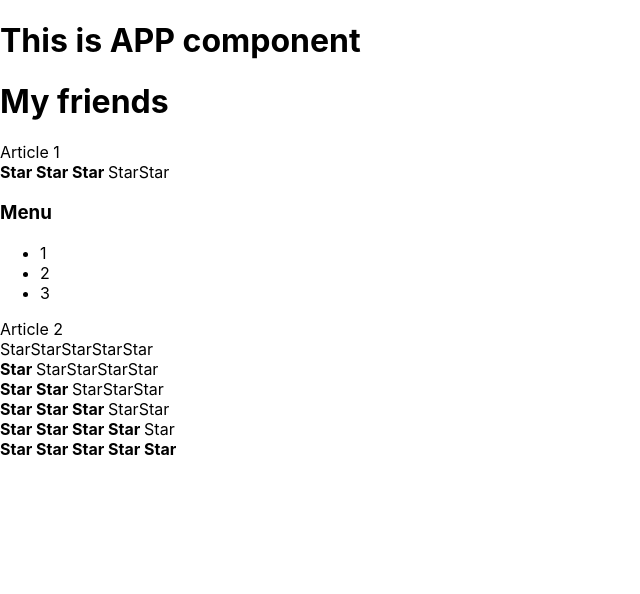
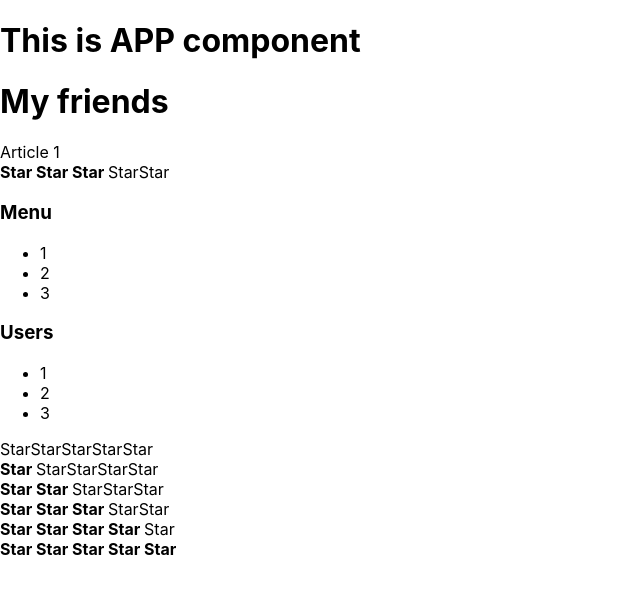
Before and after one commit to Eshka666/React-Kabzda, a React (Create React App) app: page / in a window 1280 px wide. Shown: the top 594 px of the page, without its empty margins (0-640 px from the left). Built offline with nearby package versions, Linux system fonts and the light colour scheme.

Commit message:
feat: 4 lesson

```diff
--- a/src/App.tsx
+++ b/src/App.tsx
@@ -9,8 +9,8 @@
       <PageTitle title={"My friends"} />
       Article 1
       <Rating value={3} />
-      <Accordion />
-      Article 2
+      <Accordion titleValue={"Menu"} />
+      <Accordion titleValue={"Users"} />
       <Rating value={0} />
       <Rating value={1} />
       <Rating value={2} />
@@ -21,10 +21,11 @@
   );
 }
 
-const Variable = 123;
-console.log(Variable);
+type PageTitlePropsType = {
+  title: string;
+};
 
-function PageTitle(props: any) {
+function PageTitle(props: PageTitlePropsType) {
   return <h1>{props.title}</h1>;
 }
 
--- a/src/components/Accordion/Accordion.tsx
+++ b/src/components/Accordion/Accordion.tsx
@@ -1,14 +1,23 @@
-export function Accordion() {
+type AccordionPropsType = {
+  titleValue: string;
+};
+
+export function Accordion(props: AccordionPropsType) {
   return (
     <>
-      <AccordionTitle />
+      <AccordionTitle title={props.titleValue} />
       <AccordionBody />
     </>
   );
 }
 
-function AccordionTitle() {
-  return <h3>Menu</h3>;
+type AccordionTitlePropsType = {
+  title: string;
+};
+
+function AccordionTitle(props: AccordionTitlePropsType) {
+  debugger;
+  return <h3>{props.title}</h3>;
 }
 
 function AccordionBody() {
--- a/src/components/Rating/Rating.tsx
+++ b/src/components/Rating/Rating.tsx
@@ -1,4 +1,8 @@
-export function Rating(props: any) {
+type RatingPropsType = {
+  value: 0 | 1 | 2 | 3 | 4 | 5;
+};
+
+export function Rating(props: RatingPropsType) {
   if (props.value === 1) {
     return (
       <div>
@@ -65,7 +69,11 @@
   );
 }
 
-function Star(props: any) {
+type StarPropsType = {
+  selected: boolean;
+};
+
+function Star(props: StarPropsType) {
   console.log("Star rendered");
   if (props.selected === true) {
     return (
```
